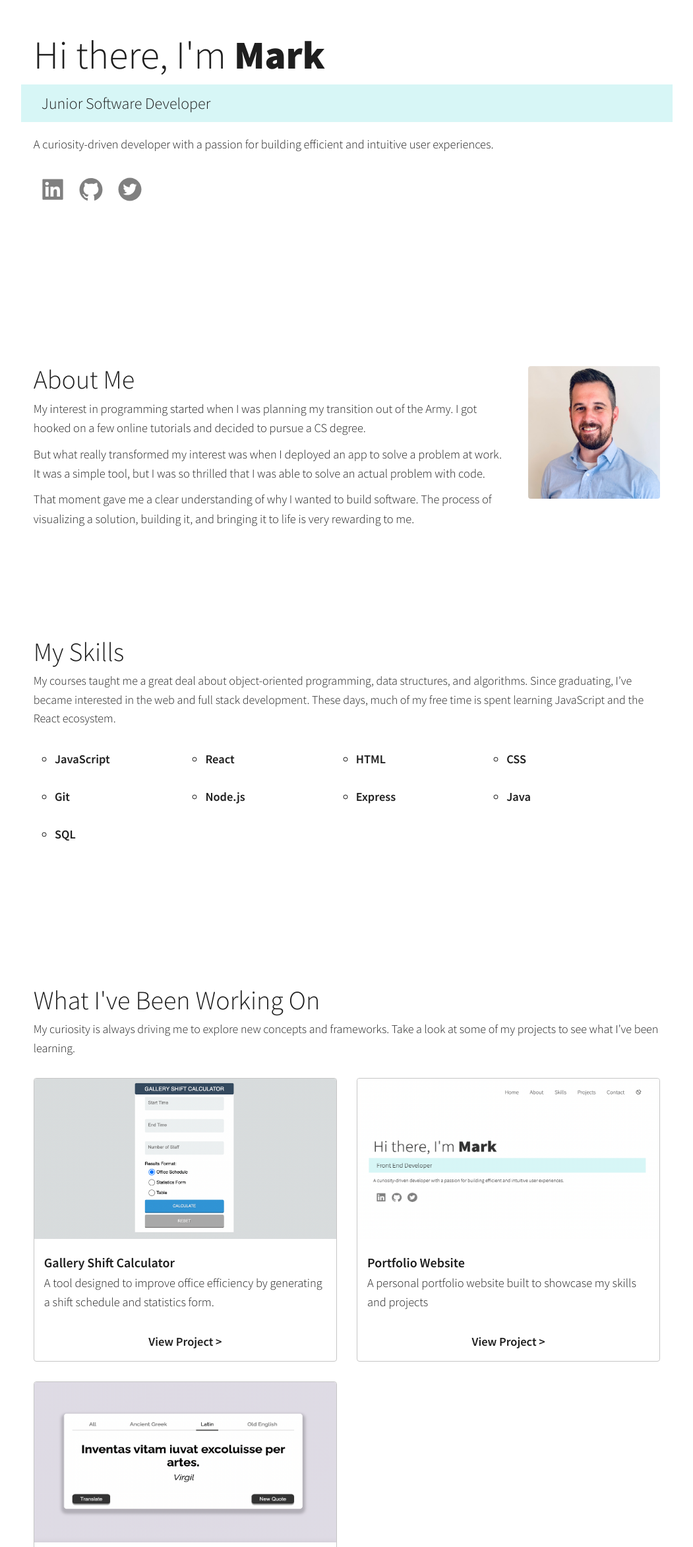
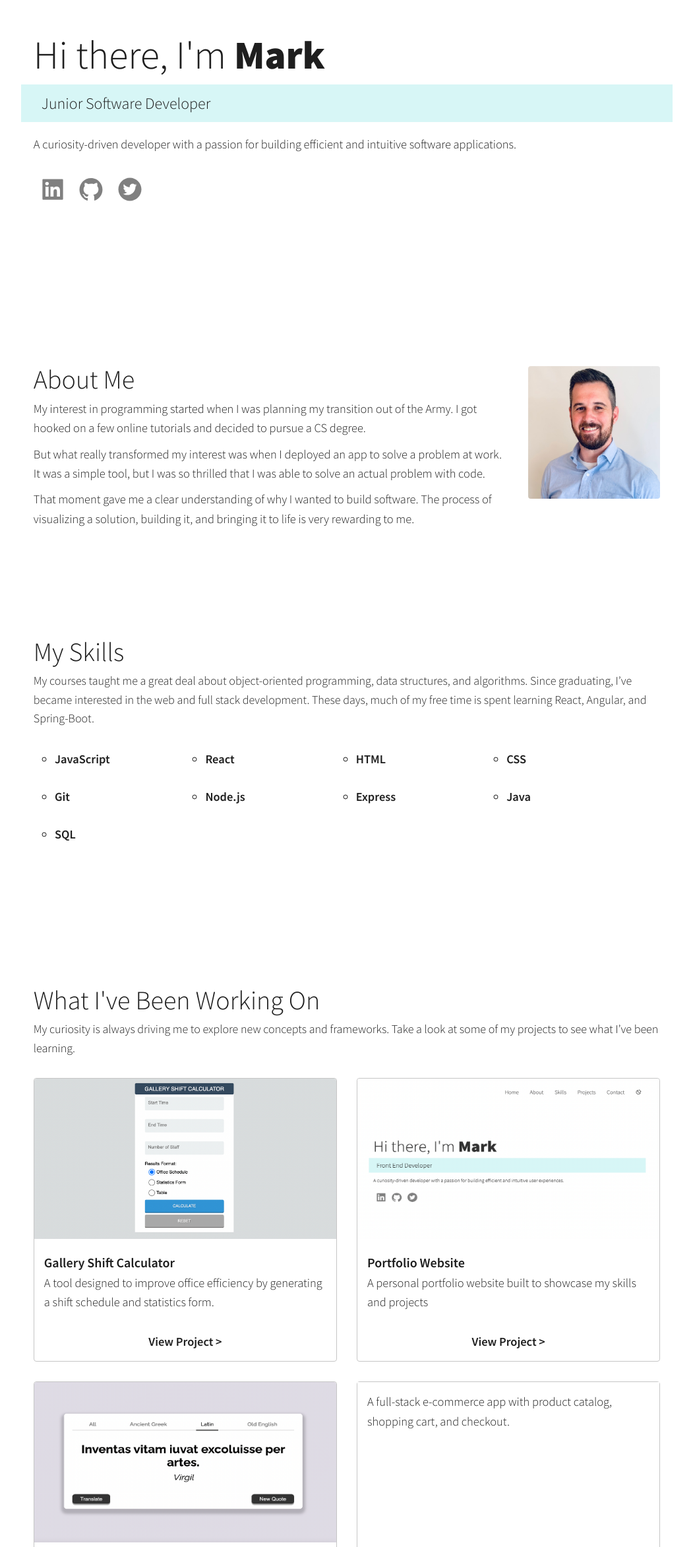
Before and after one commit to markjager13/next-portfolio, a Next.js app: page / in a window 1280 px wide. Shown: the part 221-2566 px from the top of the page at 66% size, without its empty margins (114-1165 px from the left). Built offline with nearby package versions, Linux system fonts and the light colour scheme.

Commit message:
slight change of skills and re adding ecommerce in progress

```diff
--- a/src/components/Hero/Hero.js
+++ b/src/components/Hero/Hero.js
@@ -16,7 +16,7 @@ const Hero = () => {
             <h3>Junior Software Developer</h3>
         </HeroSubTitle>
         <HeroText>
-            A curiosity-driven developer with a passion for building efficient and intuitive user experiences.
+            A curiosity-driven developer with a passion for building efficient and intuitive software applications.
         </HeroText>
         <SocialList>
             <li>
--- a/src/components/Projects/Projects.js
+++ b/src/components/Projects/Projects.js
@@ -19,7 +19,8 @@ const Projects = ( {projects} ) => {
         {projects.map(project => (
             <Card key={project.id}>
                 <CardImageContainer>
-                    <Link href={`/project/${project.id}`} passHref>
+                    {/* if project is p4 (in progress) do not render links */}
+                    {project.id === "p4" ? "" : <Link href={`/project/${project.id}`} passHref>
                     <CardImage>
                         <Image
                             src={project.image}
@@ -30,14 +31,16 @@ const Projects = ( {projects} ) => {
                             priority={true}
                         />
                     </CardImage>
-                    </Link>
+                    </Link>}
                 </CardImageContainer>
                 <CardContent>
-                    <Link href={`/project/${project.id}`} passHref>
+                    {/* if project is p4 (in progress) do not render links */}
+                    {project.id === "p4" ? "" : <Link href={`/project/${project.id}`} passHref>
                     <CardTitle>
                         {project.title}
                     </CardTitle>
                     </Link>
+                    }
                     <CardSubtitle>
                         {project.description}
                     </CardSubtitle>
--- a/src/components/Skills/Skills.js
+++ b/src/components/Skills/Skills.js
@@ -7,7 +7,7 @@ const Skills = () => {
     <Section id="skills">
         <SectionTitle>My Skills</SectionTitle>
         <SectionText>
-          My courses taught me a great deal about object-oriented programming, data structures, and algorithms. Since graduating, I’ve became interested in the web and full stack development. These days, much of my free time is spent learning JavaScript and the React ecosystem.
+          My courses taught me a great deal about object-oriented programming, data structures, and algorithms. Since graduating, I’ve became interested in the web and full stack development. These days, much of my free time is spent learning React, Angular, and Spring-Boot.
         </SectionText>
         <SkillsList>
             <li>JavaScript</li>
--- a/src/data/data.json
+++ b/src/data/data.json
@@ -51,6 +51,23 @@
             "stack": ["HTML", "CSS", "JavaScript", "Node.js", "Express", "MongoDB", "REST API"],
             "github": "https://github.com/markjager13/wise-words-frontend",
             "demo": "https://wise-words-app.netlify.app/"
+        },
+        {
+            "id": "p4",
+            "title": "Ecommerce App (in progress)",
+            "description": "A full-stack e-commerce app with product catalog, shopping cart, and checkout.",
+            "introText": "",
+            "purposeText": "",
+            "stackText": "",
+            "problemsText": "",
+            "lessonsText": "",
+            "image": "/images/ecommerce/ecommerce-placeholder2.png",
+            "detailsImage1": "",
+            "detailsImage2": "",
+            "detailsImageStack": "",
+            "stack": ["Angular", "Spring-Boot", "MySQL", "REST API"],
+            "github": "",
+            "demo": ""
         }
     ]
 }
```
Also changed, not shown: public/images/ecommerce/ecommerce-placeholder2.png (added).
